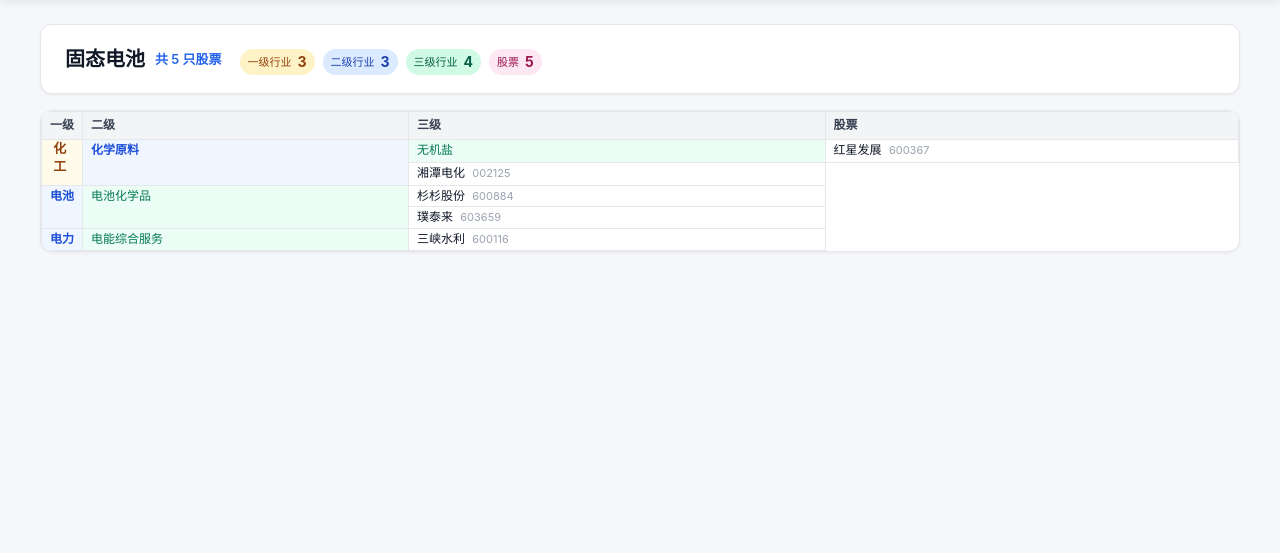
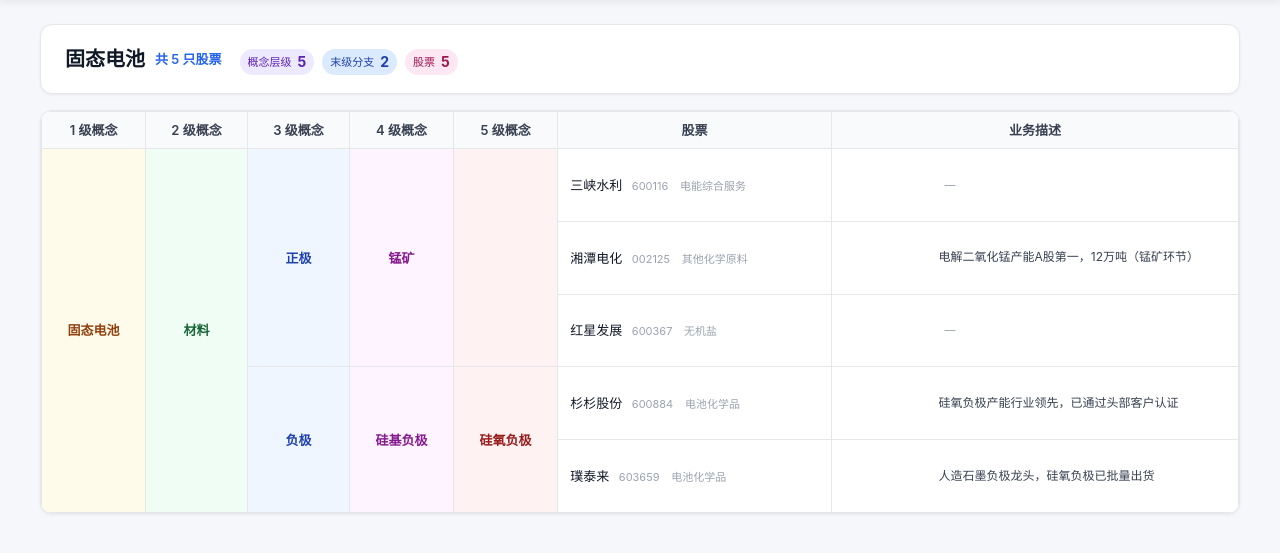
Before and after one commit to chaoren399/tongdaxinxifen, a Flask app: a page that uses templates/pageH.html in a window 1280 px wide. Shown: the part 114-667 px from the top of the page. Run offline with Flask 3, Linux system fonts and the light colour scheme; data comes from the database, SQL or seed files in the repository; both versions use the stored data as it was after the commit.

Commit message:
2026年10月19日-优化概念界面显示 类似 韭研公社那种表格

```diff
--- a/app.py
+++ b/app.py
@@ -20,8 +20,10 @@ from typing import Any, Dict
 from flask import Flask, jsonify, render_template, abort, request, send_from_directory
 
 from db import (
+    CONCEPT_PATH_SEP,
     DB_FILE,
     CSV_FILE as DATA_FILE,
+    _split_concept_raw,
     find_stock_by_name,
     get_conn,
     init_db_from_csv,
@@ -77,8 +79,13 @@ drop_obsolete_stock_columns()
 from db import (  # noqa: E402
     ensure_stock_modification_log_table,
     get_stock_modification_dates,
+    get_businesses_for_stock_ids,
 )
 ensure_stock_modification_log_table()
+
+# 增量迁移：确保 stock_concept_businesses 业务描述表存在
+from db import ensure_stock_concept_businesses_table  # noqa: E402
+ensure_stock_concept_businesses_table()
 
 # 增量迁移：确保 search_history 搜索历史表存在
 from db import (  # noqa: E402
@@ -876,6 +883,22 @@ def page_h():
                             for k in ("concept1", "concept2", "concept3", "concept4", "concept5")
                         )
                         if matched:
+                            # 命中的那条概念的「完整路径」，用于在页面展示股票
+                            # 具体挂在哪一级（如 固态电池/材料/负极/硅基负极/硅氧负极）
+                            matched_path = ""
+                            for k in ("concept1", "concept2", "concept3",
+                                      "concept4", "concept5"):
+                                for piece in _split_concept_raw(st.get(k)):
+                                    segs = [
+                                        s.strip()
+                                        for s in piece.split(CONCEPT_PATH_SEP)
+                                        if s.strip()
+                                    ]
+                                    if name in segs:
+                                        matched_path = CONCEPT_PATH_SEP.join(segs)
+                                        break
+                                if matched_path:
+                                    break
                             item = {
                                 "name": st["name"],
                                 "code": st["code"],
@@ -883,12 +906,23 @@ def page_h():
                                 "secondary": secondary_name,
                                 "tertiary": tertiary_name,
                                 "concept1": st.get("concept1", ""),
+                                "conceptPath": matched_path,
                             }
                             stocks.append(item)
                             tree.setdefault(primary_name, {}) \
                                 .setdefault(secondary_name, {}) \
                                 .setdefault(tertiary_name, []) \
                                 .append(item)
+        # 批量取业务描述：按每只股票命中路径的「末级概念」关联
+        from db import get_businesses_by_concept_names
+        leaf_names = sorted({
+            (it.get("conceptPath") or "").split(CONCEPT_PATH_SEP)[-1].strip()
+            for it in stocks if it.get("conceptPath")
+        })
+        biz_map = get_businesses_by_concept_names(leaf_names)
+        for it in stocks:
+            leaf = (it.get("conceptPath") or "").split(CONCEPT_PATH_SEP)[-1].strip()
+            it["business"] = biz_map.get(leaf, {}).get(it["name"], "")
         # 概念统计：哪些概念在数据库中存在，方便用 existing
         # 这里仅取当前 name 作为唯一展示概念
         concept = {
@@ -899,49 +933,82 @@ def page_h():
     # 按股票名称升序，便于查找
     stocks.sort(key=lambda s: s["name"])
 
-    # 聚合成「一级 → 二级 → 三级 → 股票」层级结构，供层级表格（rowspan 合并）展示
-    groups = []
-    for primary_name, secondaries_map in tree.items():
-        g_tertiary = 0
-        g_stock = 0
-        secondaries = []
-        for secondary_name, tertiaries_map in secondaries_map.items():
-            s_stock = 0
-            tertiaries = []
-            for tertiary_name, st_list in tertiaries_map.items():
-                st_list = sorted(st_list, key=lambda s: s["name"])
-                tertiaries.append({
-                    "name": tertiary_name,
-                    "stockCount": len(st_list),
-                    "stocks": st_list,
-                })
-                s_stock += len(st_list)
-            secondaries.append({
-                "name": secondary_name,
-                "tertiaryCount": len(tertiaries),
-                "stockCount": s_stock,
-                "tertiaries": tertiaries,
+    # 构建「概念层级表格」：以查询概念为一级，按每只股票的完整概念路径
+    # 逐级展开（固态电池/材料/负极/硅基负极/硅氧负极 → 1~5 级列）
+    root_node = {"name": name, "stocks": [], "children": {}}
+    for it in stocks:
+        segs = [
+            s.strip()
+            for s in (it.get("conceptPath") or "").split(CONCEPT_PATH_SEP)
+            if s.strip()
+        ]
+        node = root_node
+        # 从查询概念之后的每一级依次挂到树上
+        chain = segs[segs.index(name) + 1:] if name in segs else []
+        for seg in chain:
+            node = node["children"].setdefault(
+                seg, {"name": seg, "stocks": [], "children": {}}
+            )
+        node["stocks"].append({
+            "name": it["name"],
+            "code": it["code"],
+            "primary": it.get("primary", ""),
+            "secondary": it.get("secondary", ""),
+            "tertiary": it.get("tertiary", ""),
+            # 业务描述挂在「该股票路径的末级概念」上
+            "business": it.get("business", ""),
+        })
+
+    # 深度优先展开为「一行一只股票」，每行带其概念层级链
+    flat_rows: List[Dict] = []
+
+    def _collect(node, chain):
+        for st in sorted(node["stocks"], key=lambda s: s["name"]):
+            flat_rows.append({"levels": chain, "stock": st})
+        for key in sorted(node["children"]):
+            _collect(node["children"][key], chain + [node["children"][key]["name"]])
+
+    if name:
+        _collect(root_node, [name])
+
+    # 计算每列的 rowspan（相邻行同前缀则合并）
+    max_depth = max((len(r["levels"]) for r in flat_rows), default=1) or 1
+    table_rows: List[Dict] = []
+    total = len(flat_rows)
+    for i, r in enumerate(flat_rows):
+        cells = []
+        for d in range(max_depth):
+            prefix = r["levels"][: d + 1]
+            prev_same = (
+                i > 0 and flat_rows[i - 1]["levels"][: d + 1] == prefix
+            )
+            if prev_same:
+                cells.append(None)  # 已被上一行 rowspan 覆盖
+                continue
+            span = 1
+            for j in range(i + 1, total):
+                if flat_rows[j]["levels"][: d + 1] == prefix:
+                    span += 1
+                else:
+                    break
+            cells.append({
+                "name": prefix[d] if d < len(prefix) else "",
+                "span": span,
             })
-            g_tertiary += len(tertiaries)
-            g_stock += s_stock
-        groups.append({
-            "name": primary_name,
-            "secondaryCount": len(secondaries),
-            "tertiaryCount": g_tertiary,
-            "stockCount": g_stock,
-            "secondaries": secondaries,
-        })
+        table_rows.append({"cells": cells, "stock": r["stock"]})
 
     if concept is not None:
-        concept["primaryCount"] = len(groups)
-        concept["secondaryCount"] = sum(g["secondaryCount"] for g in groups)
-        concept["tertiaryCount"] = sum(g["tertiaryCount"] for g in groups)
+        concept["levelCount"] = max_depth
+        concept["leafCount"] = sum(
+            1 for r in flat_rows if len(r["levels"]) == max_depth
+        ) or len({tuple(r["levels"]) for r in flat_rows})
 
     return render_template(
         "pageH.html",
         concept=concept,
         stocks=stocks,
-        groups=groups,
+        table_rows=table_rows,
+        max_depth=max_depth,
         query_name=name,
     )
 
@@ -1051,9 +1118,11 @@ def api_stocks_search_batch():
     items.sort(key=lambda r: 0 if r["nameHit"] else 1)
     # 一次性批量查询所有股票的修改日期（YYYY-MM-DD 字符串数组）
     mod_map = get_stock_modification_dates(stock_ids) if stock_ids else {}
+    biz_map = get_businesses_for_stock_ids(stock_ids) if stock_ids else {}
     for item in items:
         sid = item.get("id")
         item["modification_dates"] = list(mod_map.get(sid, []))
+        item["businesses"] = list(biz_map.get(sid, []))
     # 记录本次搜索历史（去重，hit_count 记本次命中的股票数）
     try:
         record_search_history_batch(keywords, hit_count=len(items))
@@ -2015,6 +2084,30 @@ def api_page_k_concept_stocks():
     return jsonify({"ok": True, "name": name, "stocks": stocks})
 
 
+@app.route("/api/pageK/stock_business", methods=["POST"])
+def api_page_k_stock_business():
+    """
+    设置/清除「股票 × 概念」的业务描述。
+    请求: {"concept": "硅氧负极", "stock": "璞泰来", "business": "人造石墨负极龙头"}
+    - business 为空串时清除该条描述
+    返回: {"ok": true, "business": "<最终文本>"}
+    """
+    from db import set_stock_concept_business
+    data = request.get_json(silent=True) or {}
+    concept = (data.get("concept") or "").strip()
+    stock = (data.get("stock") or "").strip()
+    business = (data.get("business") or "").strip()
+    if not concept or not stock:
+        return jsonify({"ok": False, "error": "缺少概念或股票名称"}), 400
+    try:
+        saved = set_stock_concept_business(stock, concept, business)
+    except LookupError as e:
+        return jsonify({"ok": False, "error": str(e)}), 404
+    except Exception as e:
+        return jsonify({"ok": False, "error": f"保存失败：{e}"}), 500
+    return jsonify({"ok": True, "business": saved})
+
+
 @app.route("/api/pageK/concept_stocks_map", methods=["POST"])
 def api_page_k_concept_stocks_map():
     """
--- a/templates/pageF.html
+++ b/templates/pageF.html
@@ -4,7 +4,7 @@
     <meta charset="UTF-8" />
     <meta name="viewport" content="width=device-width, initial-scale=1.0" />
     <title>通达信行业分类 - 页面 F · 多股票搜索</title>
-    <link rel="stylesheet" href="{{ url_for('static', filename='style.css') }}?v=41" />
+    <link rel="stylesheet" href="{{ url_for('static', filename='style.css') }}?v=52" />
 </head>
 <body>
     <header class="topbar topbar-pageF">
@@ -40,6 +40,6 @@
         </div>
     </main>
 
-    <script src="{{ url_for('static', filename='pageF.js') }}?v=40"></script>
+    <script src="{{ url_for('static', filename='pageF.js') }}?v=41"></script>
 </body>
 </html>
--- a/templates/pageH.html
+++ b/templates/pageH.html
@@ -4,75 +4,73 @@
     <meta charset="UTF-8" />
     <meta name="viewport" content="width=device-width, initial-scale=1.0" />
     <title>通达信行业分类 - 页面 H · 概念股票列表</title>
-    <link rel="stylesheet" href="{{ url_for('static', filename='style.css') }}" />
+    <link rel="stylesheet" href="{{ url_for('static', filename='style.css') }}?v=52" />
     <style>
-        /* 页面 H 专属：概念股票按「一级 → 二级 → 三级 → 股票」层级表格展开（通达信风格） */
+        /* ===== 页面 H：概念层级表格 ===== */
         .industry-head-stats { display: flex; flex-wrap: wrap; gap: 8px; margin-top: 6px; }
         .industry-head-stats .badge { font-size: 11px; padding: 2px 8px; border-radius: 999px; }
-        .industry-head-stats .badge-primary { background: #fef3c7; color: #92400e; }
-        .industry-head-stats .badge-secondary { background: #dbeafe; color: #1e40af; }
-        .industry-head-stats .badge-tertiary { background: #d1fae5; color: #065f46; }
+        .industry-head-stats .badge-level { background: #ede9fe; color: #5b21b6; }
+        .industry-head-stats .badge-branch { background: #dbeafe; color: #1e40af; }
         .industry-head-stats .badge-stock { background: #fce7f3; color: #9d174d; }
 
-        .concept-hier-card { padding: 0; overflow: hidden; }
-        .concept-hier {
+        .industry-group-card { padding: 0; overflow: hidden; }
+        .concept-level-table {
+            border-collapse: collapse;
             width: 100%;
-            border-collapse: collapse;
-            font-size: 12px;
-            line-height: 1.4;
+            font-size: 13px;
         }
-        .concept-hier th,
-        .concept-hier td {
+        .concept-level-table th,
+        .concept-level-table td {
             border: 1px solid #e5e7eb;
-            padding: 2px 8px;
+            padding: 8px 12px;
             text-align: left;
-            vertical-align: top;
+            vertical-align: middle;
         }
-        .concept-hier thead th {
-            background: #f3f4f6;
+        .concept-level-table thead th {
+            background: #f9fafb;
             color: #374151;
             font-weight: 600;
-            padding: 5px 8px;
-            position: sticky;
-            top: 0;
-            z-index: 1;
+            white-space: nowrap;
+            text-align: center;
         }
-        .ch-primary {
-            width: 34px;
-            background: #fffbeb;
-            text-align: center;
-            vertical-align: middle;
-            border-left: none;
+
+        /* 各级概念列配色：1→5 级由暖到冷，层级关系一目了然 */
+        .concept-level-table .lvl-col-1 { background: #fffbeb; color: #92400e; font-weight: 600; }
+        .concept-level-table .lvl-col-2 { background: #f0fdf4; color: #166534; font-weight: 600; }
+        .concept-level-table .lvl-col-3 { background: #eff6ff; color: #1e40af; font-weight: 600; }
+        .concept-level-table .lvl-col-4 { background: #fdf4ff; color: #86198f; font-weight: 600; }
+        .concept-level-table .lvl-col-5 { background: #fef2f2; color: #991b1b; font-weight: 600; }
+        .concept-level-table td.lvl-col { text-align: center; white-space: nowrap; }
+        .concept-level-table td.lvl-empty { background: #fafafa; }
+
+        /* 股票列 */
+        .concept-level-table td.col-stock { background: #fff; }
+        /* 业务描述列：正常换行，小一号字 */
+        .concept-level-table td.col-business {
+            background: #fff;
+            font-size: 12px;
+            color: #374151;
+            white-space: pre-wrap;
+            word-break: break-word;
         }
-        .ch-primary .ch-primary-name {
-            writing-mode: vertical-rl;
-            letter-spacing: 5px;
-            font-weight: 700;
-            font-size: 13px;
-            color: #92400e;
-            margin: 0 auto;
-        }
-        .ch-secondary {
-            background: #eff6ff;
-            color: #1d4ed8;
-            font-weight: 600;
-            white-space: nowrap;
-            vertical-align: middle;
-        }
-        .ch-tertiary {
-            background: #ecfdf5;
-            color: #047857;
-            white-space: nowrap;
-            vertical-align: middle;
-        }
-        .ch-stock { border-right: none; }
-        .ch-stock a {
+        .concept-level-table td.col-stock a {
             color: #111827;
             text-decoration: none;
-            margin-right: 4px;
+            font-weight: 500;
         }
-        .ch-stock a:hover { color: #2563eb; text-decoration: underline; }
-        .ch-code { color: #9ca3af; font-size: 11px; }
+        .concept-level-table td.col-stock a:hover {
+            color: #2563eb;
+            text-decoration: underline;
+        }
+        .ch-code { color: #9ca3af; font-size: 11px; margin-left: 6px; }
+        .ch-industry {
+            display: inline-block;
+            margin-left: 8px;
+            font-size: 11px;
+            color: #9ca3af;
+        }
+        .concept-level-table tbody tr:hover td { background-color: #f8fafc; }
+        .concept-level-table tbody tr:hover td.lvl-col { filter: brightness(0.98); }
     </style>
 </head>
 <body>
@@ -101,59 +99,50 @@
                 <span class="industry-head-count">共 {{ concept.count }} 只股票</span>
             </div>
             <div class="industry-head-stats">
-                <span class="badge badge-primary">一级行业 <b>{{ concept.primaryCount }}</b></span>
-                <span class="badge badge-secondary">二级行业 <b>{{ concept.secondaryCount }}</b></span>
-                <span class="badge badge-tertiary">三级行业 <b>{{ concept.tertiaryCount }}</b></span>
+                <span class="badge badge-level">概念层级 <b>{{ concept.levelCount }}</b></span>
+                <span class="badge badge-branch">末级分支 <b>{{ concept.leafCount }}</b></span>
                 <span class="badge badge-stock">股票 <b>{{ concept.count }}</b></span>
             </div>
         </div>
 
-        <div class="industry-group-card concept-hier-card">
-            {% if groups %}
-            <table class="concept-hier">
+        <div class="industry-group-card">
+            <table class="concept-level-table">
                 <thead>
                     <tr>
-                        <th>一级</th>
-                        <th>二级</th>
-                        <th>三级</th>
+                        {% for d in range(max_depth) %}
+                        <th>{{ d + 1 }} 级概念</th>
+                        {% endfor %}
                         <th>股票</th>
+                        <th style="width: 34%;">业务描述</th>
                     </tr>
                 </thead>
                 <tbody>
-                    {% for g in groups %}
-                    {% set g_first = loop.first %}
-                    {% for s in g.secondaries %}
-                    {% set s_first = loop.first %}
-                    {% for t in s.tertiaries %}
-                    {% set t_first = loop.first %}
-                    {% for st in t.stocks %}
-                    {% set st_first = loop.first %}
+                    {% for row in table_rows %}
                     <tr>
-                        {% if g_first and s_first and t_first and st_first %}
-                        <td class="ch-primary" rowspan="{{ g.stockCount }}">
-                            <span class="ch-primary-name">{{ g.name }}</span>
+                        {% for cell in row.cells %}
+                            {% if cell %}
+                            <td class="lvl-col lvl-col-{{ loop.index }}"
+                                rowspan="{{ cell.span }}">{{ cell.name }}</td>
+                            {% else %}
+                            {# 已被上方 rowspan 覆盖，或该股票路径不足此层级 #}
+                            {% endif %}
+                        {% endfor %}
+                        <td class="col-stock">
+                            <a href="{{ url_for('index', q=row.stock.name) }}"
+                               title="在页面 F 搜索 {{ row.stock.name }}">{{ row.stock.name }}</a>
+                            {% if row.stock.code %}<span class="ch-code">{{ row.stock.code }}</span>{% endif %}
+                            {% if row.stock.tertiary %}
+                            <span class="ch-industry"
+                                  title="{{ row.stock.primary }}/{{ row.stock.secondary }}/{{ row.stock.tertiary }}">{{ row.stock.tertiary }}</span>
+                            {% endif %}
                         </td>
-                        {% endif %}
-                        {% if s_first and t_first and st_first %}
-                        <td class="ch-secondary" rowspan="{{ s.stockCount }}">{{ s.name }}</td>
-                        {% endif %}
-                        {% if t_first and st_first %}
-                        <td class="ch-tertiary" rowspan="{{ t.stockCount }}">{{ t.name }}</td>
-                        {% endif %}
-                        <td class="ch-stock">
-                            <a href="{{ url_for('index', q=st.name) }}" title="在页面 F 搜索 {{ st.name }}">{{ st.name }}</a>
-                            {% if st.code %}<span class="ch-code">{{ st.code }}</span>{% endif %}
+                        <td class="col-business">
+                            {% if row.stock.business %}{{ row.stock.business }}{% else %}<span class="ch-code">—</span>{% endif %}
                         </td>
                     </tr>
                     {% endfor %}
-                    {% endfor %}
-                    {% endfor %}
-                    {% endfor %}
                 </tbody>
             </table>
-            {% else %}
-            <div class="empty">— 暂无股票 —</div>
-            {% endif %}
         </div>
         {% else %}
         <div class="stock-detail-card stock-detail-empty">
```
Also changed, not shown: db.py (+245 -1 lines), static/pageF.js (+12 -0 lines), static/style.css (+43 -0 lines), templates/pageK.html (+5 -17 lines), templates/pageKEdit.html (+64 -3 lines), _chk_add2.py (added), _chk_h2.py (added), data/tongdaxin.db.
